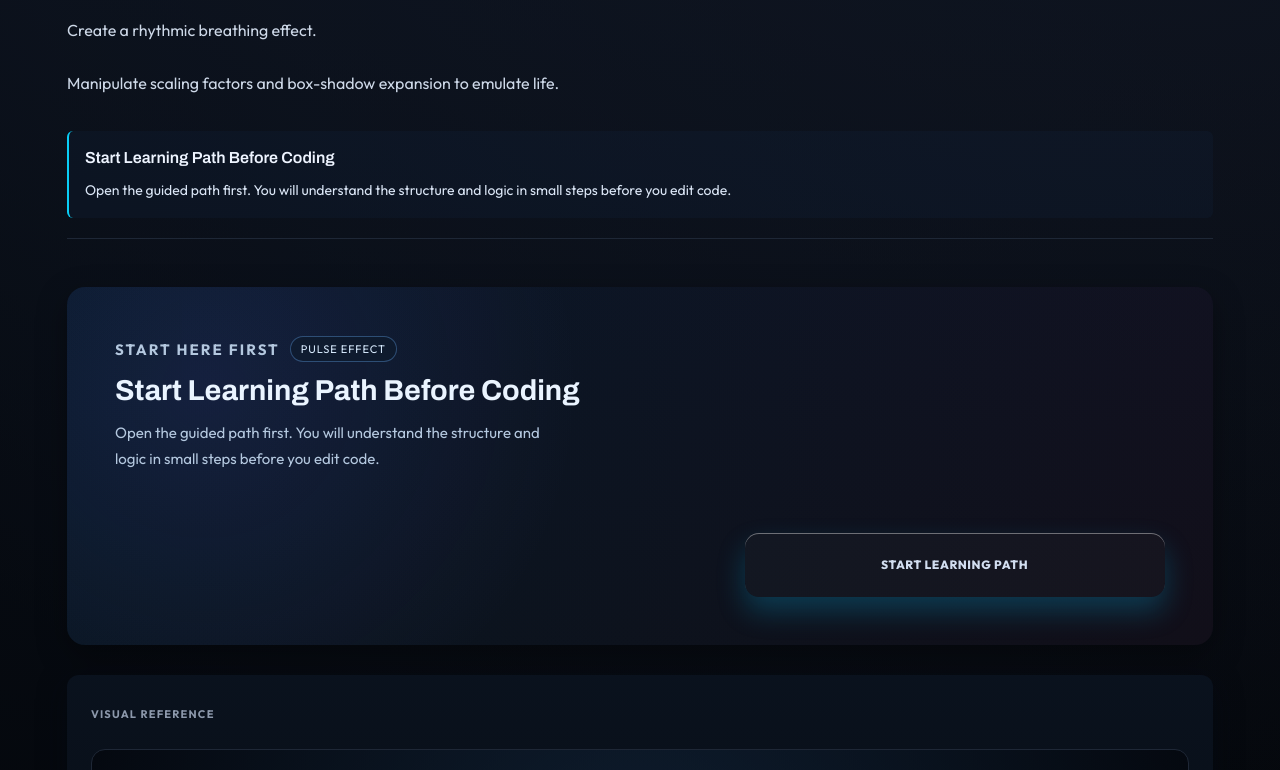
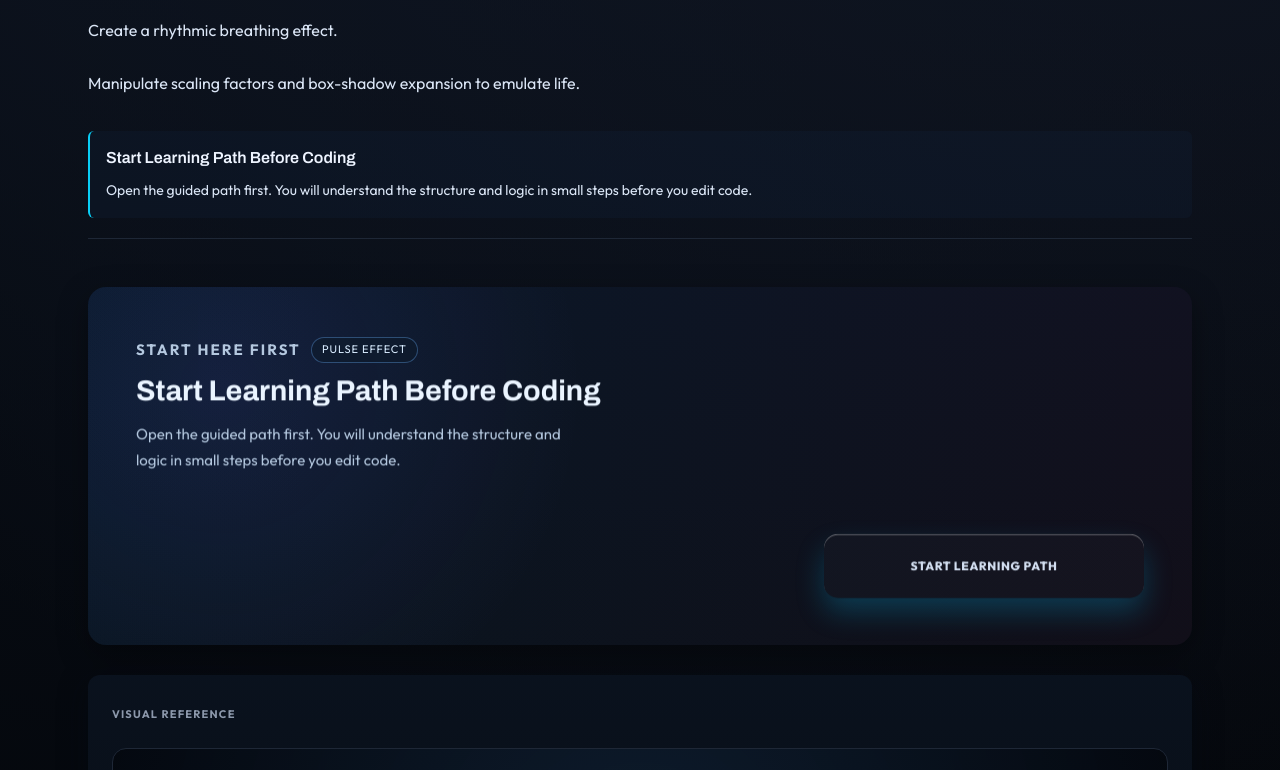
Before and after one commit to WilliamAhremark/slutprojekt, a plain HTML site: page lessonsCSS.html in a window 1280 px wide. Shown: the part 300-1070 px from the top of the page. Drawn offline with Linux system fonts and the light colour scheme.

Commit message:
Update UI and scroll animations

```diff
--- a/js/app.js
+++ b/js/app.js
@@ -1363,49 +1363,56 @@ function initLesson(lessonElement) {
 
 function initScrollReveal() {
   const reduceMotion = window.matchMedia('(prefers-reduced-motion: reduce)').matches;
-  const targets = document.querySelectorAll([
-    '.tracks-section',
-    '.track-card',
-    '.architecture-section',
-    '.architecture-grid article',
-    '.spotlight',
-    '.home-footer',
-    '.lesson',
-    '.lesson-panel',
-    '.editor-shell',
-    '.preview-shell',
-    '.settings-group',
-    '.settings-actions',
-    '.basic-card',
-    '.compact-footer'
-  ].join(','));
+  const targets = Array.from(document.body.querySelectorAll('*')).filter((element) => {
+    return !['SCRIPT', 'STYLE', 'NOSCRIPT'].includes(element.tagName);
+  });
 
   targets.forEach((element, index) => {
     element.classList.add('reveal-item');
     element.style.transitionDelay = `${Math.min(index % 4, 3) * 45}ms`;
   });
 
-  if (reduceMotion || !('IntersectionObserver' in window)) {
+  if (reduceMotion) {
     targets.forEach((element) => element.classList.add('is-visible'));
     return;
   }
 
-  const observer = new IntersectionObserver((entries) => {
-    entries.forEach((entry) => {
-      if (entry.isIntersecting) {
-        entry.target.classList.add('is-visible');
-        return;
-      }
-      if (entry.intersectionRatio === 0) {
-        entry.target.classList.remove('is-visible');
+  function checkScrollAnimations() {
+    const viewportTop = window.scrollY;
+    const viewportBottom = window.scrollY + window.innerHeight;
+
+    targets.forEach((element) => {
+      const rect = element.getBoundingClientRect();
+      const elTopAbs = window.scrollY + rect.top;
+      const elBottomAbs = elTopAbs + rect.height;
+      let triggerRatio = 0.5;
+      if (rect.height > 400) {
+        triggerRatio = 0.33;
+      } else if (rect.height < 200) {
+        triggerRatio = 0.67;
+      }
+
+      const elTriggerPoint = elTopAbs + rect.height * triggerRatio;
+      const isInViewport = elBottomAbs > viewportTop && elTopAbs < viewportBottom;
+
+      if (isInViewport || (elTriggerPoint < viewportBottom && elTriggerPoint > viewportTop)) {
+        if (!element.classList.contains('is-visible')) {
+          element.classList.add('is-visible');
+          element.style.transition = '';
+        }
+      } else if (element.classList.contains('is-visible') && elTopAbs > viewportBottom) {
+        element.classList.remove('is-visible');
+        element.style.transition = 'none';
+        void element.offsetWidth;
+        element.style.transition = '';
       }
     });
-  }, {
-    threshold: [0, 0.14, 1],
-    rootMargin: '0px 0px -8% 0px'
-  });
-
-  targets.forEach((element) => observer.observe(element));
+  }
+
+  checkScrollAnimations();
+  window.addEventListener('scroll', checkScrollAnimations, { passive: true });
+  window.addEventListener('resize', checkScrollAnimations);
+  window.triggerScrollAnimations = checkScrollAnimations;
 }
 
 function initHamburgerMenu() {
--- a/styles/base.css
+++ b/styles/base.css
@@ -127,6 +127,7 @@ code {
   align-items: center;
   justify-content: center;
   text-align: center;
+  max-width: var(--control-max-width);
   min-width: 0;
 }
 
--- a/styles/page-lessons.css
+++ b/styles/page-lessons.css
@@ -4,8 +4,7 @@
 }
 
 .page.lessons-page {
-  width: calc(100% - clamp(18px, 3vw, 42px));
-  max-width: none;
+  width: min(1200px, calc(100% - clamp(18px, 3vw, 42px)));
   margin: 0 auto;
 }
 
@@ -108,6 +107,13 @@
   display: flex;
   flex-direction: column;
   gap: 8px;
+}
+
+.lesson-header .badge {
+  align-self: center;
+  max-width: 320px;
+  width: fit-content;
+  text-align: center;
 }
 
 .lesson-number {
--- a/styles/tokens.css
+++ b/styles/tokens.css
@@ -46,6 +46,8 @@
   --space-6: 24px;
   --space-8: 32px;
   --space-10: 40px;
+
+  --control-max-width: 320px;
 }
 
 /* Light Mode */
```
